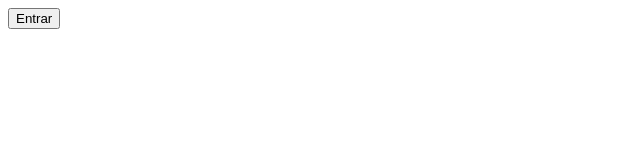
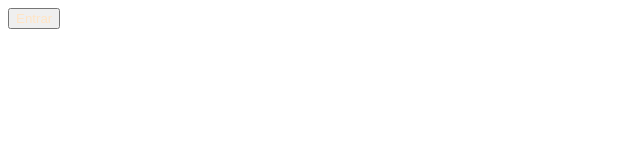
Before and after one commit to JooHelder/Aula1, a plain HTML site: page index.html in a window 1280 px wide. Shown: the full height of the page, 0-640 px from the left. Drawn offline with Linux system fonts and the light colour scheme.

Commit message:
cor botão

```diff
--- a/index.html
+++ b/index.html
@@ -6,6 +6,6 @@
     <title>Aula - 01</title>
 </head>
 <body>
-    <button>Entrar</button>
+    <button style="color: bisque;">Entrar</button>
 </body>
 </html>
```
